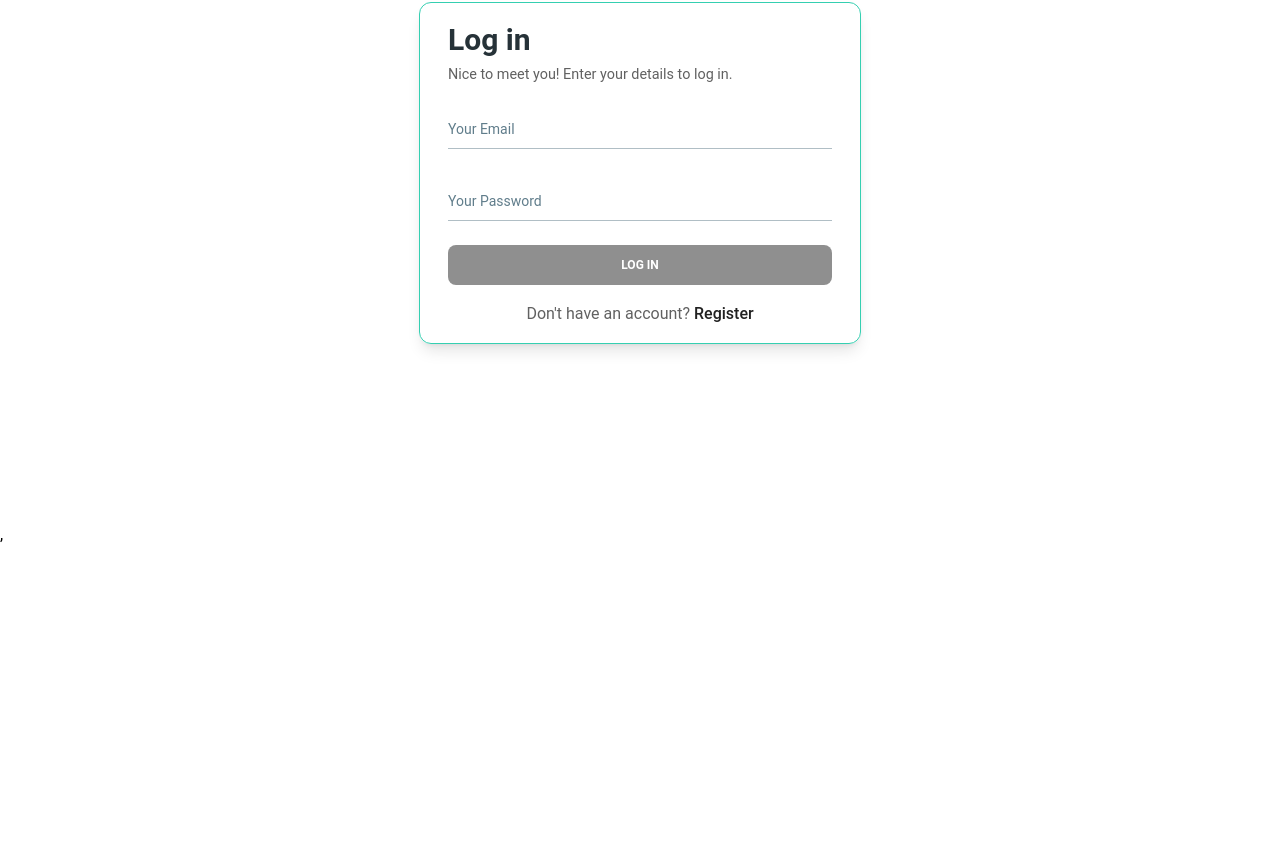
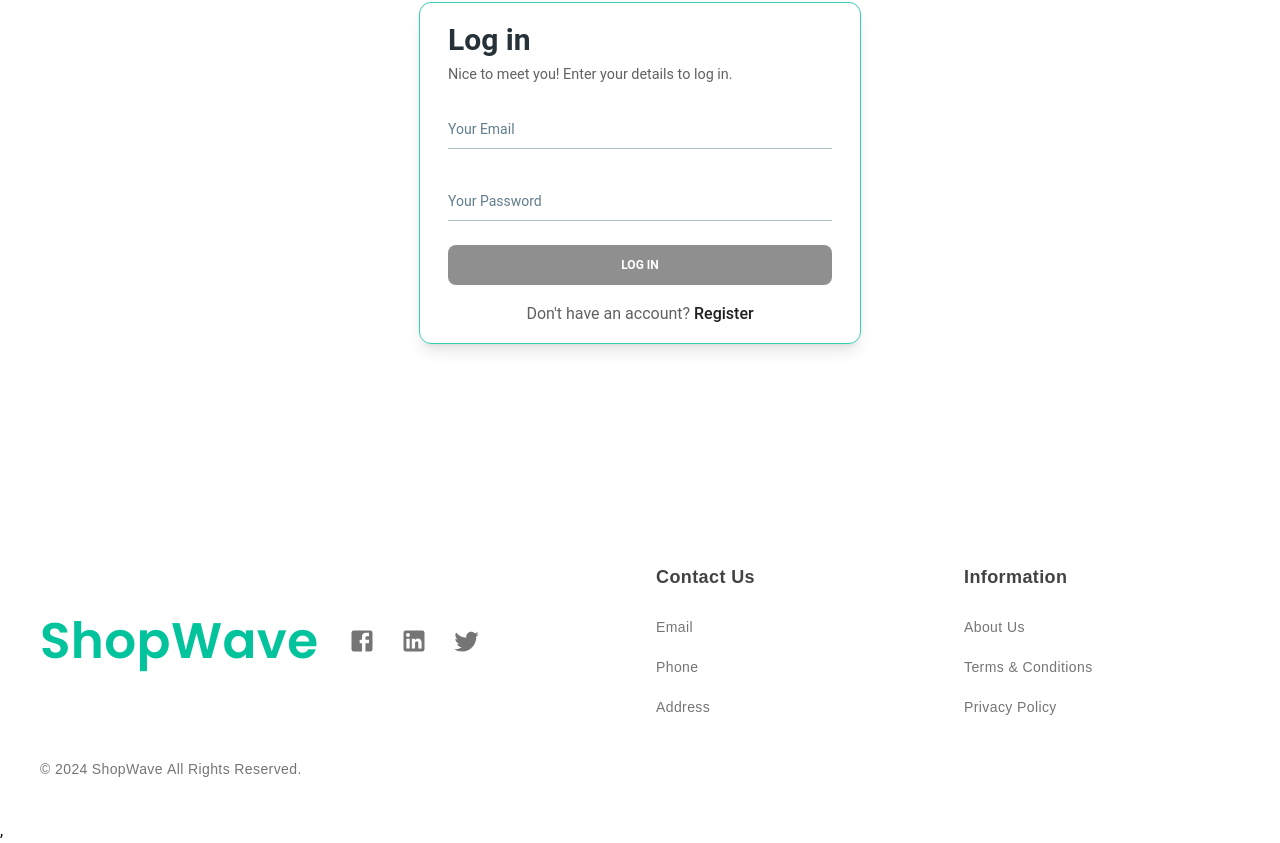
Before and after one commit to KareemEmad52/ShopWave-electronic-ecommerce, a React (Vite) app: page /login in a window 1280 px wide. Shown: the part 265-1108 px from the top of the page. Before the commit the page ends 812 px from the top, so only its background shows below. Built offline with nearby package versions, Linux system fonts and the light colour scheme.

Commit message:
Finishing the home page

```diff
--- a/package.json
+++ b/package.json
@@ -20,6 +20,7 @@
     "jwt-decode": "^4.0.0",
     "react": "^18.3.1",
     "react-dom": "^18.3.1",
+    "react-loader-spinner": "^6.1.6",
     "react-query": "^3.39.3",
     "react-router-dom": "^6.24.1",
     "react-slick": "^0.30.2",
--- /dev/null
+++ b/src/Components/Footer/Footer.jsx
@@ -0,0 +1,83 @@
+import React from 'react'
+
+function Footer() {
+  return (
+    <footer className="p-10 font-[sans-serif] tracking-wide">
+      <div className="grid grid-cols-1 sm:grid-cols-2 lg:grid-cols-4 gap-8">
+        <div className="lg:flex lg:items-center">
+          <a href="javascript:void(0)">
+            <h1 className='w-52 font-poppins text-main-500 font-semibold text-[50px]'>ShopWave</h1>
+          </a>
+        </div>
+
+        <div className="lg:flex lg:items-center">
+          <ul className="flex space-x-6">
+            <li>
+              <a href="javascript:void(0)">
+                <svg xmlns="http://www.w3.org/2000/svg" className="fill-gray-600 hover:fill-gray-800 w-7 h-7" viewBox="0 0 24 24">
+                  <path fillRule="evenodd"
+                    d="M19 3H5a2 2 0 0 0-2 2v14a2 2 0 0 0 2 2h7v-7h-2v-3h2V8.5A3.5 3.5 0 0 1 15.5 5H18v3h-2a1 1 0 0 0-1 1v2h3v3h-3v7h4a2 2 0 0 0 2-2V5a2 2 0 0 0-2-2z"
+                    clipRule="evenodd" />
+                </svg>
+              </a>
+            </li>
+            <li>
+              <a href="javascript:void(0)">
+                <svg xmlns="http://www.w3.org/2000/svg" className="fill-gray-600 hover:fill-gray-800 w-7 h-7" viewBox="0 0 24 24">
+                  <path fillRule="evenodd"
+                    d="M21 5a2 2 0 0 0-2-2H5a2 2 0 0 0-2 2v14a2 2 0 0 0 2 2h14a2 2 0 0 0 2-2V5zm-2.5 8.2v5.3h-2.79v-4.93a1.4 1.4 0 0 0-1.4-1.4c-.77 0-1.39.63-1.39 1.4v4.93h-2.79v-8.37h2.79v1.11c.48-.78 1.47-1.3 2.32-1.3 1.8 0 3.26 1.46 3.26 3.26zM6.88 8.56a1.686 1.686 0 0 0 0-3.37 1.69 1.69 0 0 0-1.69 1.69c0 .93.76 1.68 1.69 1.68zm1.39 1.57v8.37H5.5v-8.37h2.77z"
+                    clipRule="evenodd" />
+                </svg>
+              </a>
+            </li>
+            <li>
+              <a href="javascript:void(0)">
+                <svg xmlns="http://www.w3.org/2000/svg" fill="none" className="fill-gray-600 hover:fill-gray-800 w-7 h-7"
+                  viewBox="0 0 24 24">
+                  <path
+                    d="M22.92 6c-.77.35-1.6.58-2.46.69.88-.53 1.56-1.37 1.88-2.38-.83.5-1.75.85-2.72 1.05C18.83 4.5 17.72 4 16.46 4c-2.35 0-4.27 1.92-4.27 4.29 0 .34.04.67.11.98-3.56-.18-6.73-1.89-8.84-4.48-.37.63-.58 1.37-.58 2.15 0 1.49.75 2.81 1.91 3.56-.71 0-1.37-.2-1.95-.5v.03c0 2.08 1.48 3.82 3.44 4.21a4.22 4.22 0 0 1-1.93.07 4.28 4.28 0 0 0 4 2.98 8.521 8.521 0 0 1-5.33 1.84c-.34 0-.68-.02-1.02-.06C3.9 20.29 6.16 21 8.58 21c7.88 0 12.21-6.54 12.21-12.21 0-.19 0-.37-.01-.56.84-.6 1.56-1.36 2.14-2.23z" />
+                </svg>
+              </a>
+            </li>
+          </ul>
+        </div>
+
+        <div>
+          <h4 className="text-lg font-semibold mb-6 text-gray-800">Contact Us</h4>
+          <ul className="space-y-4">
+            <li>
+              <a href="javascript:void(0)" className="text-gray-600 hover:text-gray-800 text-sm">Email</a>
+            </li>
+            <li>
+              <a href="javascript:void(0)" className="text-gray-600 hover:text-gray-800 text-sm">Phone</a>
+            </li>
+            <li>
+              <a href="javascript:void(0)" className="text-gray-600 hover:text-gray-800 text-sm">Address</a>
+            </li>
+          </ul>
+        </div>
+
+        <div>
+          <h4 className="text-lg font-semibold mb-6 text-gray-800">Information</h4>
+          <ul className="space-y-4">
+            <li>
+              <a href="javascript:void(0)" className="text-gray-600 hover:text-gray-800 text-sm">About Us</a>
+            </li>
+            <li>
+              <a href="javascript:void(0)" className="text-gray-600 hover:text-gray-800 text-sm">Terms &amp; Conditions</a>
+            </li>
+            <li>
+              <a href="javascript:void(0)" className="text-gray-600 hover:text-gray-800 text-sm">Privacy Policy</a>
+            </li>
+          </ul>
+        </div>
+      </div>
+
+      <p className='text-gray-600 text-sm mt-10'>© 2024<a href='/'
+        className="hover:underline mx-1">ShopWave</a>All Rights Reserved.
+      </p>
+    </footer>
+  )
+}
+
+export default Footer
--- a/src/Components/Home/FeaturedProducts.jsx
+++ b/src/Components/Home/FeaturedProducts.jsx
@@ -5,6 +5,8 @@ import { getAllProduct } from '../../utils/api';
 import {
   Button,
 } from "@material-tailwind/react";
+import { Puff } from 'react-loader-spinner';
+import { toast } from 'react-toastify';
 
 function FeaturedProducts() {
   const { data, error, isLoading, isError } = useQuery({
@@ -12,20 +14,29 @@ function FeaturedProducts() {
     queryFn: getAllProduct,
   });
 
-  if (isLoading) {
-    return <div>Loading...</div>;
-  }
 
   if (isError) {
+    toast.error("An error occur please refresh the page !")
     return <div>Error: {error.message}</div>;
   }
 
   return (
     <div className="container mx-auto font-poppins">
       <span className='block text-alternative-500 font-poppins text-[9px] md:text-[12px] font-medium mt-5 mb-2 ps-3'>Products</span>
-      <h2 className='font-poppins text-sm font-semibold mb-1 ps-3 text-[16px] md:text-[27px]'>Featured Products : </h2>
+      <h2 className='font-poppins  font-semibold mb-1 ps-3 text-[22px] md:text-[27px]'>Featured Products : </h2>
 
-      <div className="gap-3 sm:grid sm:grid-cols-2 md:grid-cols-3 lg:grid-cols-4 xl:grid-cols-5 ">
+      {isLoading ? <div className='h-[20vh] w-100 flex justify-center items-center'>
+        <Puff
+          height="60"
+          width="60"
+          radius={1.5}
+          color="#4fa94d"
+          ariaLabel="puff-loading"
+          wrapperStyle={{}}
+          wrapperClass=""
+          visible={true}
+        />
+      </div> : <div className="gap-3 sm:grid sm:grid-cols-2 md:grid-cols-3 lg:grid-cols-4 xl:grid-cols-5 ">
         {data?.data?.document.map((product) => (
           <div key={product._id} className=" shadow-lg rounded-lg overflow-hidden mt-3 sm:mt-0">
             <figure className="relative">
@@ -58,7 +69,7 @@ function FeaturedProducts() {
             </div>
           </div>
         ))}
-      </div>
+      </div>}
     </div>
   );
 }
--- a/src/Components/Home/Home.jsx
+++ b/src/Components/Home/Home.jsx
@@ -1,13 +1,19 @@
 import { CarouselDefault } from "./CarouselDefault"
 import FeaturedCategory from "./FeaturedCategory"
 import FeaturedProducts from "./FeaturedProducts"
+import NewsLatter from "./NewsLatter"
 
 function Home() {
   return (
     <>
+    <div className="custom-container">
       <CarouselDefault />
       <FeaturedCategory />
       <FeaturedProducts />
+    </div>
+      <div className="mt-7">
+        <NewsLatter/>
+      </div>
     </>
   )
 }
--- /dev/null
+++ b/src/Components/Home/NewsLatter.jsx
@@ -0,0 +1,41 @@
+import React from 'react'
+
+function NewsLatter() {
+  return (
+    <div className="bg-[#fff2f4] py-16 px-6 text-[#333] font-[sans-serif]">
+      <div className="max-w-7xl mx-auto grid md:grid-cols-2 items-center md:gap-6 gap-12">
+        <div className="max-md:order-1">
+          <h2 className="text-4xl font-extrabold mb-6">Subscribe to Our New Offers</h2>
+          <p className="text-base">Stay ahead with ShopWave! Be the first to know about our latest electronics deals, exclusive offers, and exciting new products.ShopWave has everything you need to stay connected and up-to-date. Sign up now and never miss out on a great deal!</p>
+          <div className="mt-10 flex max-sm:flex-col sm:gap-4 gap-6">
+            <input type="email" placeholder="Enter your email" className="w-full bg-gray-50 py-3.5 px-4 text-[#333] text-base focus:outline-none rounded" />
+            <button className="bg-[#333] hover:bg-[#222] text-white text-base font-semibold py-3.5 px-6 rounded focus:outline-none">
+              Subscribe
+            </button>
+          </div>
+        </div>
+        <div className="text-center">
+          <svg xmlns="http://www.w3.org/2000/svg" className="sm:w-60 w-40 shrink-0 inline-block" viewBox="0 0 512 512">
+            <path fill="#64b5f6"
+              d="m0 192 246.528 156.896c2.816 2.08 6.144 3.104 9.472 3.104s6.656-1.024 9.472-3.104L512 192 265.6 3.2a16.032 16.032 0 0 0-19.2 0L0 192z"
+              data-original="#64b5f6" />
+            <path fill="#eceff1"
+              d="M416 0H96C78.368 0 64 14.368 64 32v352c0 8.832 7.168 16 16 16h352c8.832 0 16-7.168 16-16V32c0-17.632-14.336-32-32-32z"
+              data-original="#eceff1" />
+            <path fill="#90a4ae"
+              d="M144 96h224c8.832 0 16-7.168 16-16s-7.168-16-16-16H144c-8.832 0-16 7.168-16 16s7.168 16 16 16zm224 32H144c-8.832 0-16 7.168-16 16s7.168 16 16 16h224c8.832 0 16-7.168 16-16s-7.168-16-16-16zm-96 64H144c-8.832 0-16 7.168-16 16s7.168 16 16 16h128c8.832 0 16-7.168 16-16s-7.168-16-16-16z"
+              data-original="#90a4ae" />
+            <path fill="#1e88e5"
+              d="M265.472 348.896c-2.816 2.08-6.144 3.104-9.472 3.104s-6.656-1.024-9.472-3.104L0 192v288c0 17.664 14.336 32 32 32h448c17.664 0 32-14.336 32-32V192L265.472 348.896z"
+              data-original="#1e88e5" />
+            <path fill="#2196f3"
+              d="M480 512H32c-17.952 0-32-14.048-32-32a16.02 16.02 0 0 1 6.528-12.896l240-160c2.816-2.08 6.144-3.104 9.472-3.104s6.656 1.024 9.472 3.104l240 160A16.02 16.02 0 0 1 512 480c0 17.952-14.048 32-32 32z"
+              data-original="#2196f3" />
+          </svg>
+        </div>
+      </div>
+    </div>
+  )
+}
+
+export default NewsLatter
--- a/src/Components/Layout/Layout.jsx
+++ b/src/Components/Layout/Layout.jsx
@@ -2,12 +2,13 @@ import { Outlet, useLocation } from "react-router-dom"
 import '../../Styles/custom.css'
 import Navbar from "../Navbar/Navbar"
 import { CarouselDefault } from "../Home/CarouselDefault";
+import Footer from "../Footer/Footer";
 function Layout() {
 
   const location = useLocation();
 
   // List of paths that should not have the container class
-  const pathsWithoutContainer = ['/adminPanel','/adminPanel/productPanel','/adminPanel/categoryPanel','/adminPanel/brandPanel'];
+  const pathsWithoutContainer = ['/','/adminPanel','/adminPanel/productPanel','/adminPanel/categoryPanel','/adminPanel/brandPanel'];
 
   const shouldApplyContainer = !pathsWithoutContainer.includes(location.pathname);
   return (
@@ -15,8 +16,8 @@ function Layout() {
     <Navbar />
     <div className={shouldApplyContainer ? 'custom-container' : ''}>
     <Outlet />
-
     </div>
+    <Footer/>
 
     </>
   )
--- a/src/utils/api.js
+++ b/src/utils/api.js
@@ -32,7 +32,9 @@ export const LoginUser = async (values) => {
 // Get All Product Function
 export const getAllProduct = async () => {
   try {
-    const response = await axios.get(`${BASE_URL}/api/v1/product`);
+    const response = await axios.get(`${BASE_URL}/api/v1/product`,{ params: {
+      page: 1
+    }});
     return response;
   } catch (error) {
     throw error;
```
Also changed, not shown: src/Components/Home/FeaturedCategory.jsx (+20 -11 lines), 1 other file (tests, documents, lock files or other folders).
